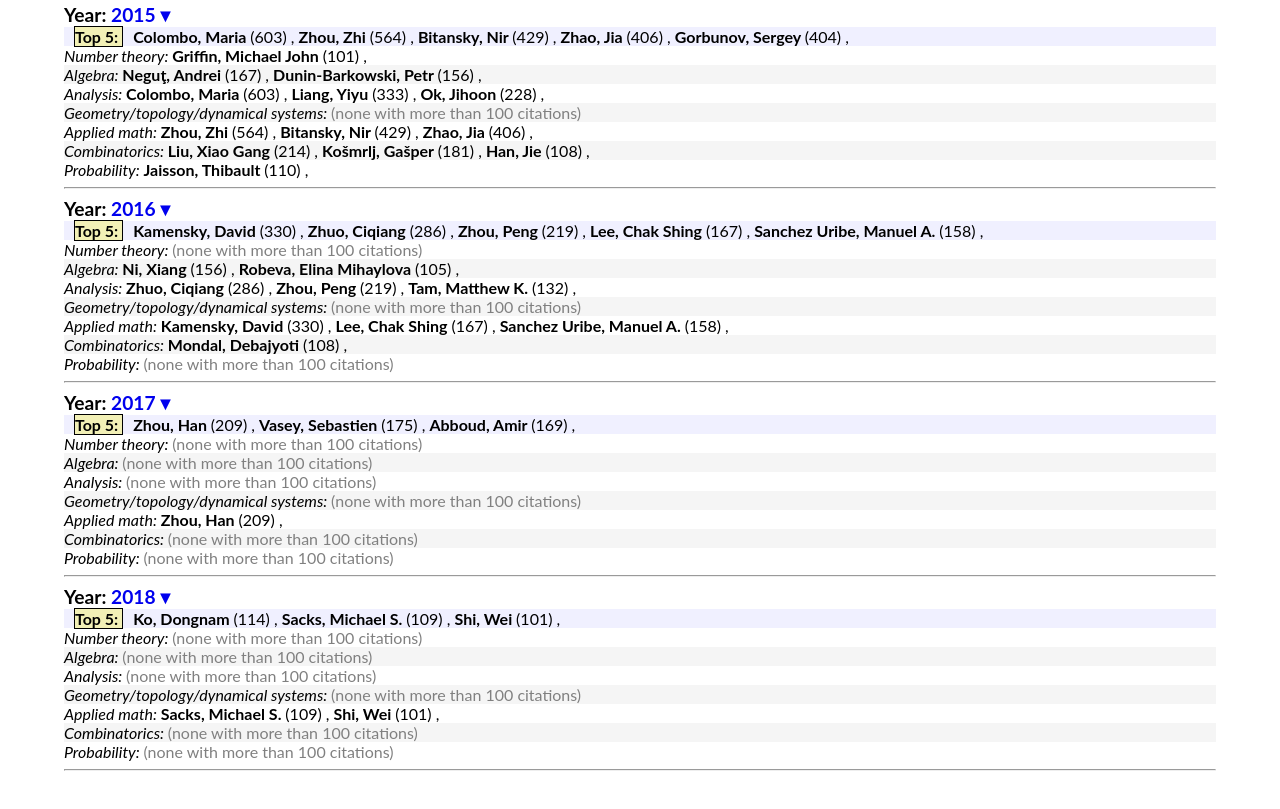
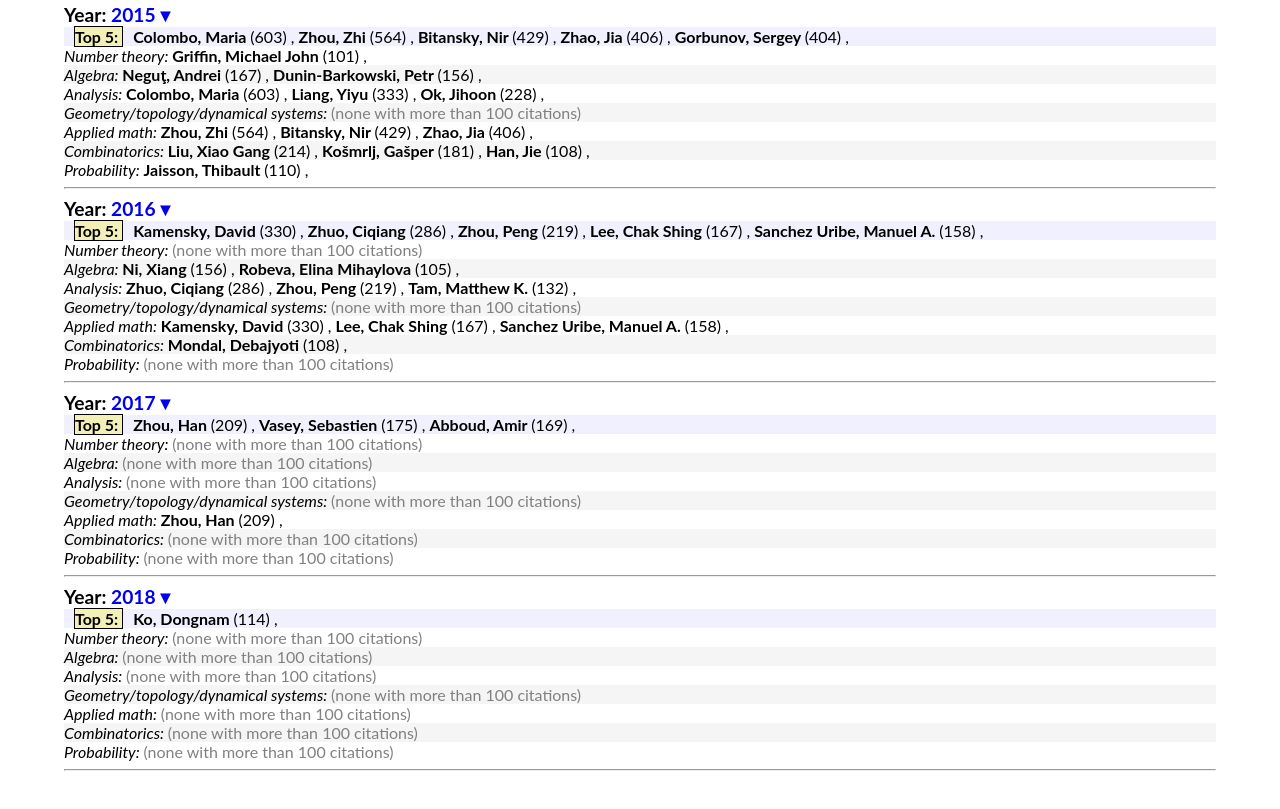
Before and after one commit to mathcitations/mathcitations.github.io, a plain HTML site: page recent.html in a window 1280 px wide. Shown: the part 1125-1934 px from the top of the page. Drawn offline with Linux system fonts and the light colour scheme.

Commit message:
revision

```diff
--- a/recent.html
+++ b/recent.html
@@ -818,8 +818,6 @@
 <div style="background-color:#F0F0FF;">
 <span style="font-weight:bold; background-color:#F2F0B6; margin:10px; border: 1px solid"> Top 5: </span>
 <a style="text-decoration: none; font-weight:bold; color:black;" href="https://mathscinet.ams.org/mathscinet/search/author.html?mrauthid=1142896">Ko, Dongnam </a> (114) ,
-<a style="text-decoration: none; font-weight:bold; color:black;" href="https://mathscinet.ams.org/mathscinet/search/author.html?mrauthid=1078228">Sacks, Michael S. </a> (109) ,
-<a style="text-decoration: none; font-weight:bold; color:black;" href="https://mathscinet.ams.org/mathscinet/search/author.html?mrauthid=1061365">Shi, Wei </a> (101) ,
 </div>
 <div style="">
 <span style="font-style:italic;"> Number theory: </span>
@@ -839,8 +837,7 @@
 </div>
 <div style="">
 <span style="font-style:italic;"> Applied math: </span>
-<a style="text-decoration: none; font-weight:bold; color:black;" href="https://mathscinet.ams.org/mathscinet/search/author.html?mrauthid=1078228">Sacks, Michael S. </a> (109) ,
-<a style="text-decoration: none; font-weight:bold; color:black;" href="https://mathscinet.ams.org/mathscinet/search/author.html?mrauthid=1061365">Shi, Wei </a> (101) ,
+<span style="color:gray;">(none with more than 100 citations)</span>
 </div>
 <div style="background-color:#F5F5F5;">
 <span style="font-style:italic;"> Combinatorics: </span>
@@ -856,8 +853,6 @@
 <div style="background-color:#F0F0FF;padding:5px;">
 <span style="font-weight:bold; background-color:#F2F0B6; margin:10px; border: 1px solid"> Top 10: </span>
 <a style="text-decoration: none; font-weight:bold; color:black;" href="https://mathscinet.ams.org/mathscinet/search/author.html?mrauthid=1142896">Ko, Dongnam </a> (114) ,
-<a style="text-decoration: none; font-weight:bold; color:black;" href="https://mathscinet.ams.org/mathscinet/search/author.html?mrauthid=1078228">Sacks, Michael S. </a> (109) ,
-<a style="text-decoration: none; font-weight:bold; color:black;" href="https://mathscinet.ams.org/mathscinet/search/author.html?mrauthid=1061365">Shi, Wei </a> (101) ,
 </div>
 <div style="padding:5px;">
 <span style="font-style:italic;"> Number theory: </span>
@@ -877,8 +872,7 @@
 </div>
 <div style="padding:5px;">
 <span style="font-style:italic;"> Applied math: </span>
-<a style="text-decoration: none; font-weight:bold; color:black;" href="https://mathscinet.ams.org/mathscinet/search/author.html?mrauthid=1078228">Sacks, Michael S. </a> (109) ,
-<a style="text-decoration: none; font-weight:bold; color:black;" href="https://mathscinet.ams.org/mathscinet/search/author.html?mrauthid=1061365">Shi, Wei </a> (101) ,
+<span style="color:gray;">(none with more than 100 citations)</span>
 </div>
 <div style="background-color:#F5F5F5;padding:5px;">
 <span style="font-style:italic;"> Combinatorics: </span>
```
